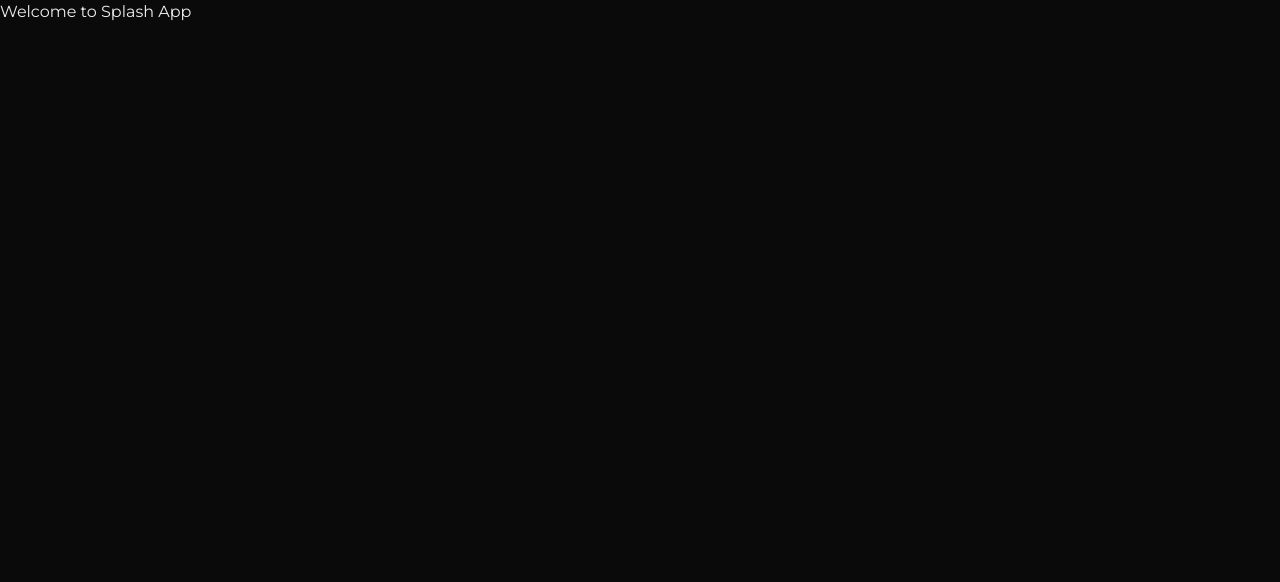
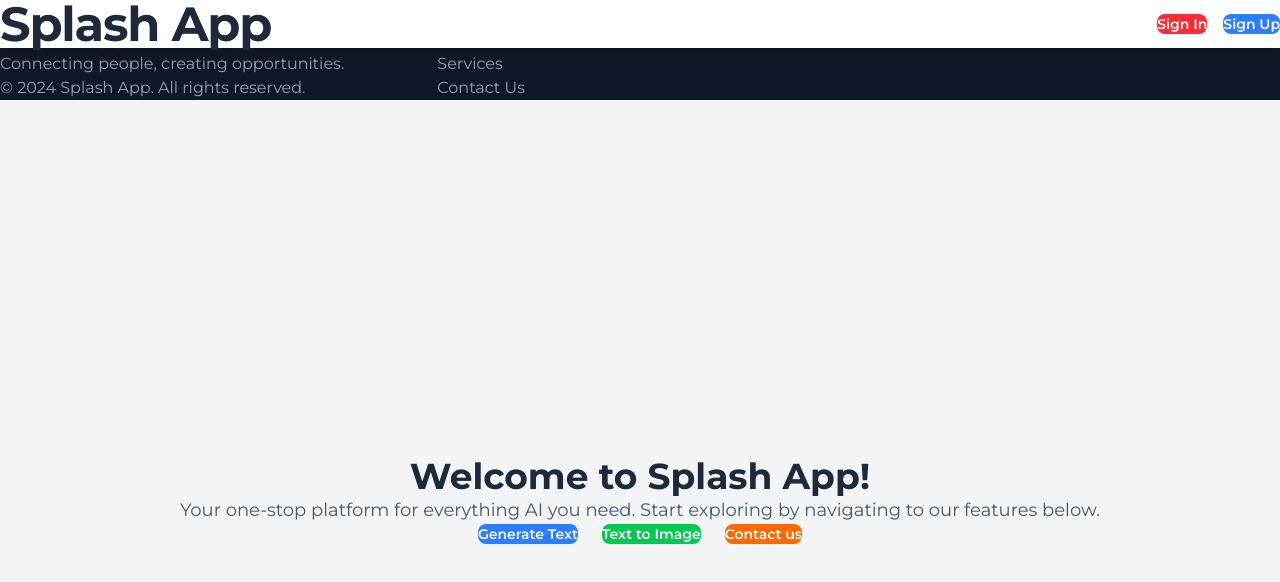
Before and after one commit to KevinKagwima/alx-project-0x03-setup, a Next.js app in the folder alx-project-0x03/: page / in a window 1280 px wide. Shown: the top 582 px of the page. Built offline with nearby package versions, Linux system fonts and the light colour scheme.

Commit message:
updated files

```diff
--- a/alx-project-0x03/pages/index.tsx
+++ b/alx-project-0x03/pages/index.tsx
@@ -1,9 +1,51 @@
-const Home = () => {
+import Button from "@/components/common/Button";
+import { useRouter } from "next/router";
+import Layout from "@/components/layouts/Layout";
+
+interface PageRouteProps {
+  pageRoute: string;
+}
+
+export default function Home() {
+  const router = useRouter();
+
+  // Imeperative routing with useRouter
+  const routeToNextPage = ({ pageRoute }: PageRouteProps) => {
+    router.push(pageRoute, undefined, { shallow: false });
+  };
+
   return (
-    <div>
-      <h1> Welcome to Splash App </h1>
-    </div>
+    <>
+      <Layout />
+      <div className="min-h-screen bg-gray-100 flex flex-col justify-center items-center text-center">
+        {/* Welcome Message */}
+        <h1 className="text-4xl font-bold text-gray-800 mb-4">
+          Welcome to Splash App!
+        </h1>
+        <p className="text-lg text-gray-600 mb-8">
+          Your one-stop platform for everything AI you need. Start exploring by
+          navigating to our features below.
+        </p>
+
+        {/* Navigation Options */}
+        <div className="flex gap-6">
+          <Button
+            action={() => routeToNextPage({ pageRoute: "/generate-text-ai" })}
+            buttonLabel="Generate Text"
+            buttonBackgroundColor="blue"
+          />
+          <Button
+            action={() => routeToNextPage({ pageRoute: "/text-to-image" })}
+            buttonLabel="Text to Image"
+            buttonBackgroundColor="green"
+          />
+          <Button
+            action={() => routeToNextPage({ pageRoute: "/counter-app" })}
+            buttonLabel="Contact us"
+            buttonBackgroundColor="orange"
+          />
+        </div>
+      </div>
+    </>
   );
-};
-
-export default Home;
+}
```
